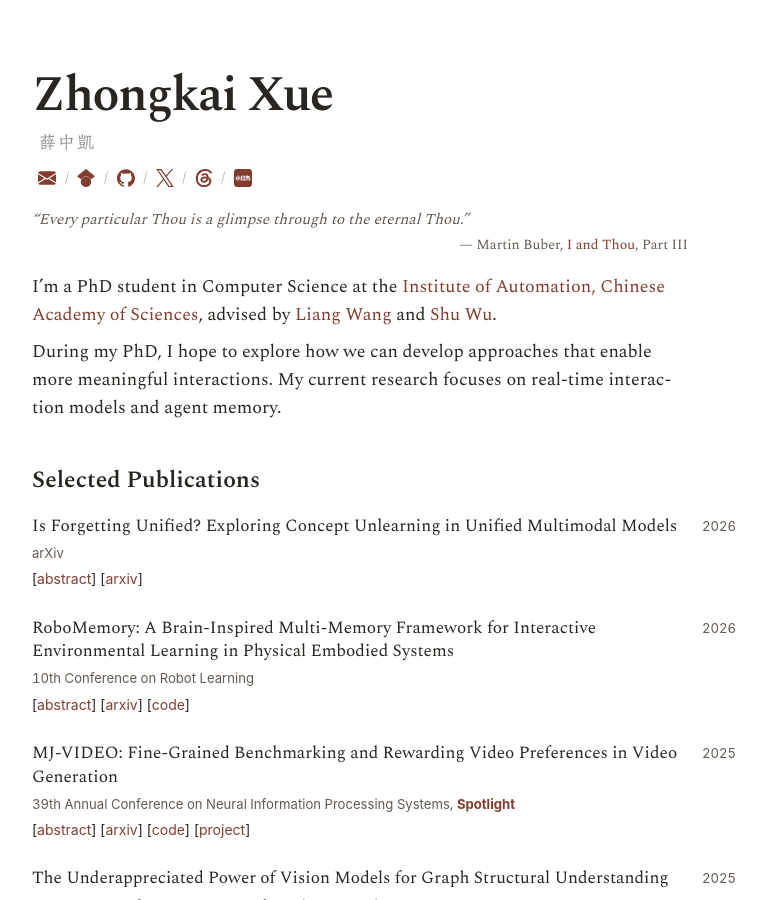
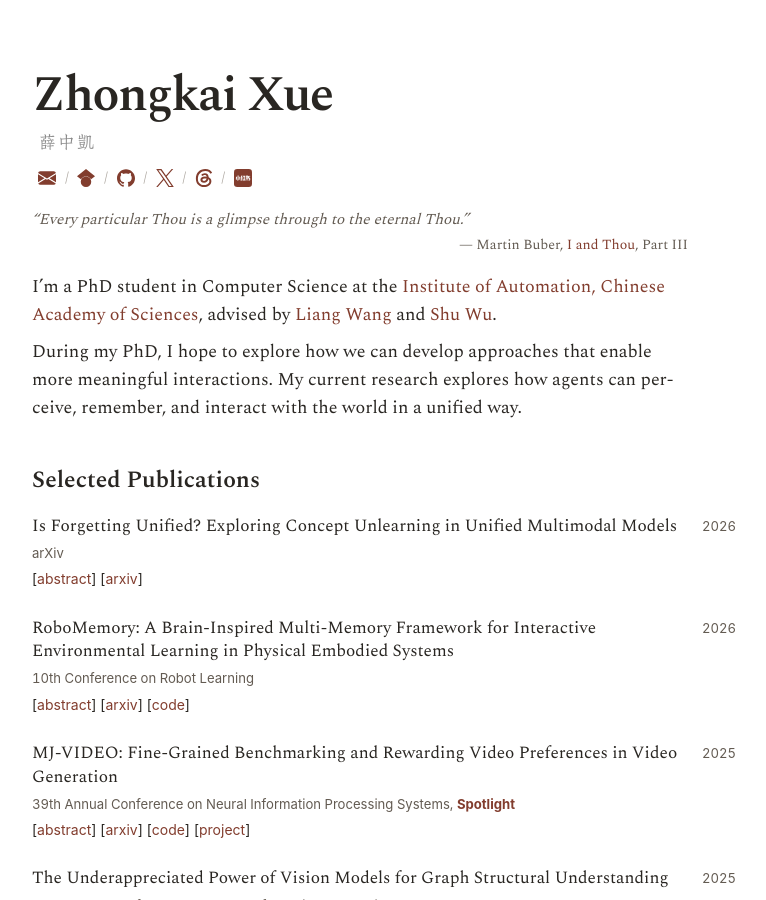
Before and after one commit to greatxue/greatxue.github.io, a Jekyll site: the page built from index.html, in a window 1280 px wide and 900 px high. Shown: the whole window, without its empty margins (256-1022 px from the left). Built offline with Jekyll 4.4.1, drawn with Linux system fonts in a browser that asks for light colours.

Commit message:
Describe research on unified agent perception, memory, and interaction

```diff
--- a/index.html
+++ b/index.html
@@ -6,7 +6,7 @@
     <meta charset="UTF-8">
     <meta name="viewport" content="width=device-width, initial-scale=1">
     <title>{{ site.title | escape }}</title>
-    <meta name="description" content="Zhongkai Xue explores technologies that support better interaction, focusing on real-time interaction models and agent memory.">
+    <meta name="description" content="Zhongkai Xue studies how agents can perceive, remember, and interact with the world in a unified way.">
     <link rel="icon" type="image/png" sizes="194x194" href="{{ '/assets/logos/favicon.png' | relative_url }}">
     <link rel="stylesheet" href="https://fonts.loli.net/css2?family=Spectral:wght@400;500;600&amp;display=swap">
     <link rel="stylesheet" href="{{ '/assets/site.css' | relative_url }}?v={{ site.time | date: '%s' }}">
@@ -51,7 +51,7 @@
         <p class="intro-quote"><em>“Every particular Thou is a glimpse through to the eternal Thou.”</em><span class="quote-attribution">— Martin Buber, <a href="https://www.burmalibrary.org/docs21/Buber-c1923-I_And_Thou-ocr-tu.pdf#page=82"><cite>I and Thou</cite></a>, Part III</span></p>
         <div class="intro-copy">
             <p>I’m a PhD student in Computer Science at the <a href="https://english.cas.cn/">Institute of Automation, Chinese Academy of Sciences</a>, advised by <a href="https://english.cas.cn/">Liang Wang</a> and <a href="https://english.cas.cn/">Shu Wu</a>.</p>
-            <p class="research-focus">During my PhD, I hope to explore how we can develop approaches that enable more meaningful interactions. My current research focuses on real-time interaction models and agent memory.</p>
+            <p class="research-focus">During my PhD, I hope to explore how we can develop approaches that enable more meaningful interactions. My current research explores how agents can perceive, remember, and interact with the world in a unified way.</p>
         </div>
     </header>
 
```
